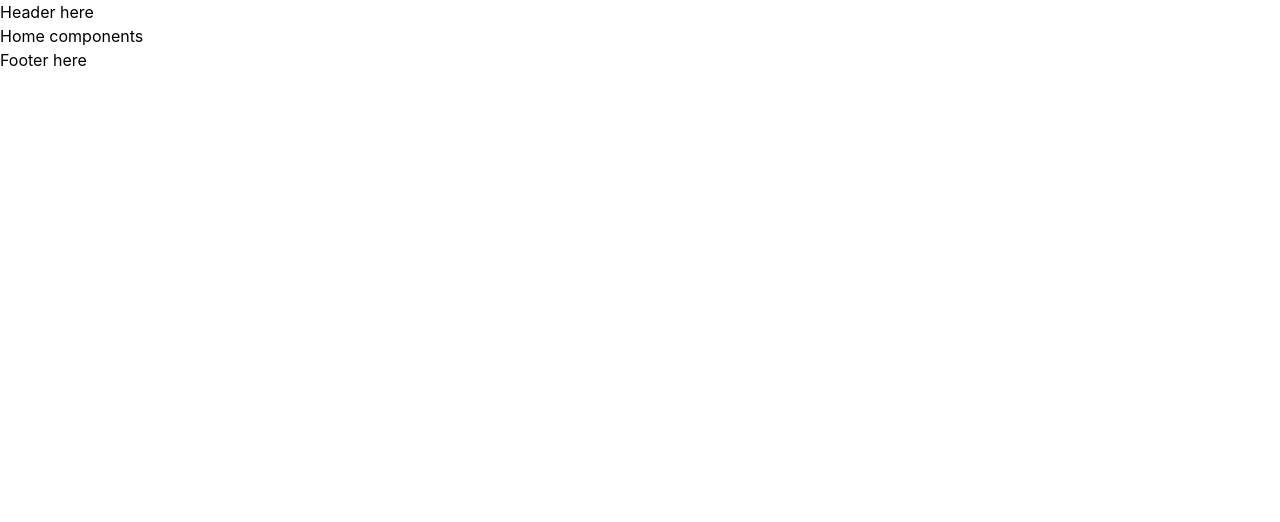
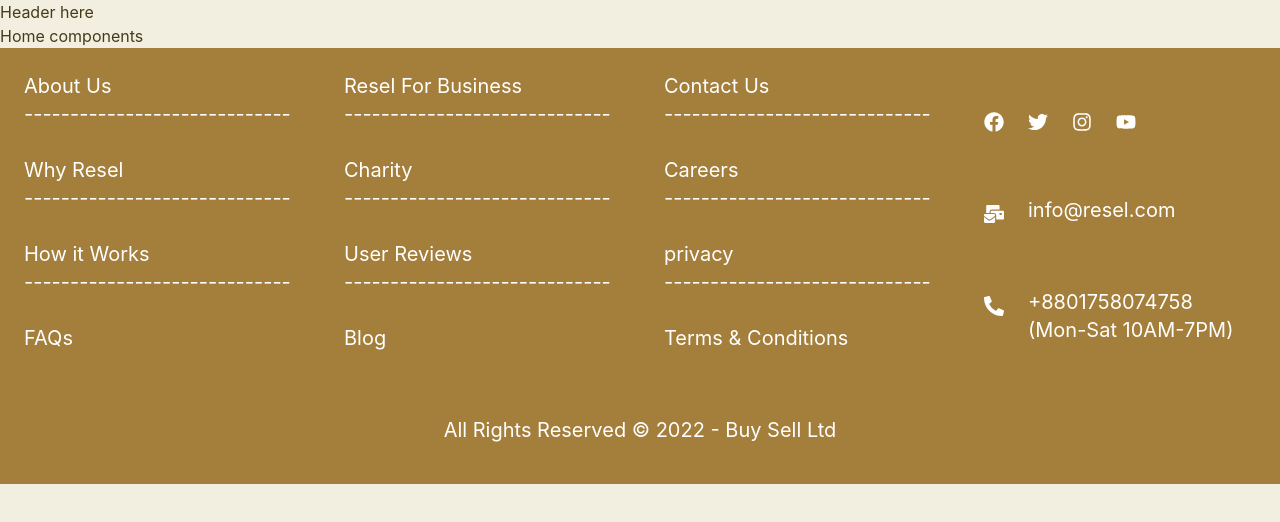
Before and after one commit to mdferdousalam/resel-used-products-client, a React (Create React App) app: page / in a window 1280 px wide. Shown: the top 522 px of the page. Built offline with nearby package versions, Linux system fonts and the light colour scheme; no server answers.

Commit message:
footer added

```diff
--- a/package.json
+++ b/package.json
@@ -3,6 +3,7 @@
   "version": "0.1.0",
   "private": true,
   "dependencies": {
+    "@heroicons/react": "^2.0.13",
     "@tanstack/react-query": "^4.16.1",
     "@testing-library/jest-dom": "^5.16.5",
     "@testing-library/react": "^13.4.0",
@@ -12,6 +13,7 @@
     "react": "^18.2.0",
     "react-dom": "^18.2.0",
     "react-hot-toast": "^2.4.0",
+    "react-icons": "^4.6.0",
     "react-loader-spinner": "^5.3.4",
     "react-router-dom": "^6.4.3",
     "react-scripts": "5.0.1",
--- a/src/App.js
+++ b/src/App.js
@@ -3,7 +3,7 @@ import { RouterProvider } from 'react-router-dom';
 import router from './routes/Routes';
 function App() {
   return (
-    <div>
+    <div className='max-w-[1440px] mx-auto bg-base-100'>
       <RouterProvider router={router}></RouterProvider>
     </div>
   );
--- a/src/pages/Shared/Footer/Footer.js
+++ b/src/pages/Shared/Footer/Footer.js
@@ -1,9 +1,65 @@
 import React from 'react';
+import { Link } from 'react-router-dom';
+import { FaFacebook } from "react-icons/fa";
+import { FaTwitter } from "react-icons/fa";
+import { FaInstagram } from "react-icons/fa";
+import { FaYoutube } from "react-icons/fa";
+import { FaMailBulk } from "react-icons/fa";
+import { FaPhoneAlt } from "react-icons/fa";
+
 
 const Footer = () => {
     return (
-        <div>
-            <h2>Footer here</h2>
+        <div className='bg-secondary text-white text-xl'>
+            <div className=' grid grid-cols-1 md:grid-cols-2 lg:grid-cols-4'>
+                <div className='p-6'>
+                    <Link>About Us</Link>
+                    <p>-----------------------------</p><br />
+                    <Link>Why Resel</Link>
+                    <p>-----------------------------</p><br />
+                    <Link>How it Works</Link>
+                    <p>-----------------------------</p><br />
+                    <Link>FAQs</Link>
+                </div>
+                <div className='p-6'>
+                    <Link>Resel For Business</Link>
+                    <p>-----------------------------</p><br />
+                    <Link>Charity</Link>
+                    <p>-----------------------------</p><br />
+                    <Link>User Reviews</Link>
+                    <p>-----------------------------</p><br />
+                    <Link>Blog</Link>
+                </div>
+                <div className='p-6'>
+                    <Link>Contact Us</Link>
+                    <p>-----------------------------</p><br />
+                    <Link>Careers</Link>
+                    <p>-----------------------------</p><br />
+                    <Link>privacy</Link>
+                    <p>-----------------------------</p><br />
+                    <Link>Terms & Conditions</Link>
+                </div>
+                <div>
+                    <div className='flex p-6 mt-10'>
+                        <Link> <FaFacebook /></Link>
+                        <Link className='ml-6'> <FaTwitter /></Link>
+                        <Link className='ml-6'> <FaInstagram /></Link>
+                        <Link className='ml-6'> <FaYoutube /></Link>
+                    </div>
+                    <div className='flex mt-10'>
+                        <FaMailBulk className='ml-6 mt-2' /> <p className='ml-6'>info@resel.com</p>
+                    </div>
+                    <div className='flex p-6 mt-10'>
+                        <FaPhoneAlt className='mr-6 mt-2' />
+                        <div>
+                            <p>+8801758074758</p>
+                            (Mon-Sat 10AM-7PM)
+                        </div>
+                    </div>
+
+                </div>
+            </div>
+            <p className='text-center my-10 pb-10'>All Rights Reserved © 2022 - Buy Sell Ltd</p>
         </div>
     );
 };
--- a/tailwind.config.js
+++ b/tailwind.config.js
@@ -3,8 +3,27 @@ module.exports = {
   content: [
     "./src/**/*.{js,jsx,ts,tsx}",
   ],
+  daisyui: {
+    themes: [
+      {
+        assignment12: {
+          primary: '#61481C',
+          secondary: "#A47E3B",
+          accent: "#BF9742",
+          neutral: "#E6B325",
+          'base-100': "#F3EFE0",
+          info: "#3ABFF8",
+          success: "#36D399",
+          warning: "#FBBD23",
+          error: "#F87272",
+        },
+      },
+    ],
+  },
   theme: {
     extend: {},
   },
-  plugins: [],
+  plugins: [
+    require('daisyui'),
+  ],
 }
```
Also changed, not shown: 2 other files (tests, documents, lock files or other folders).
